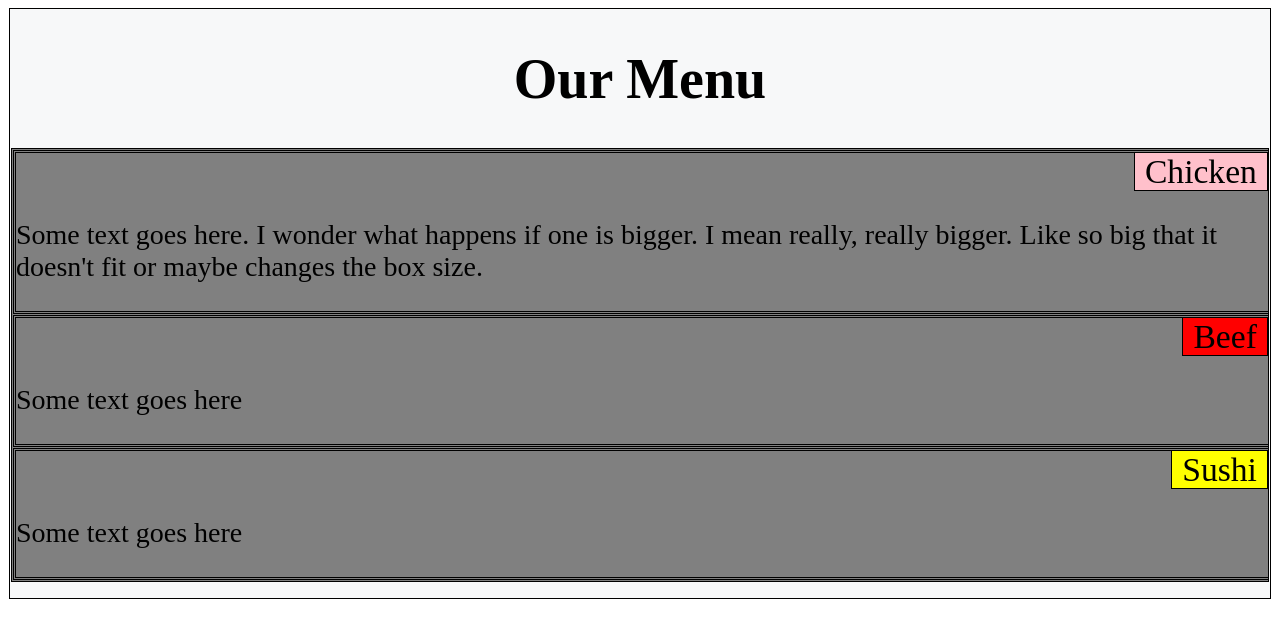
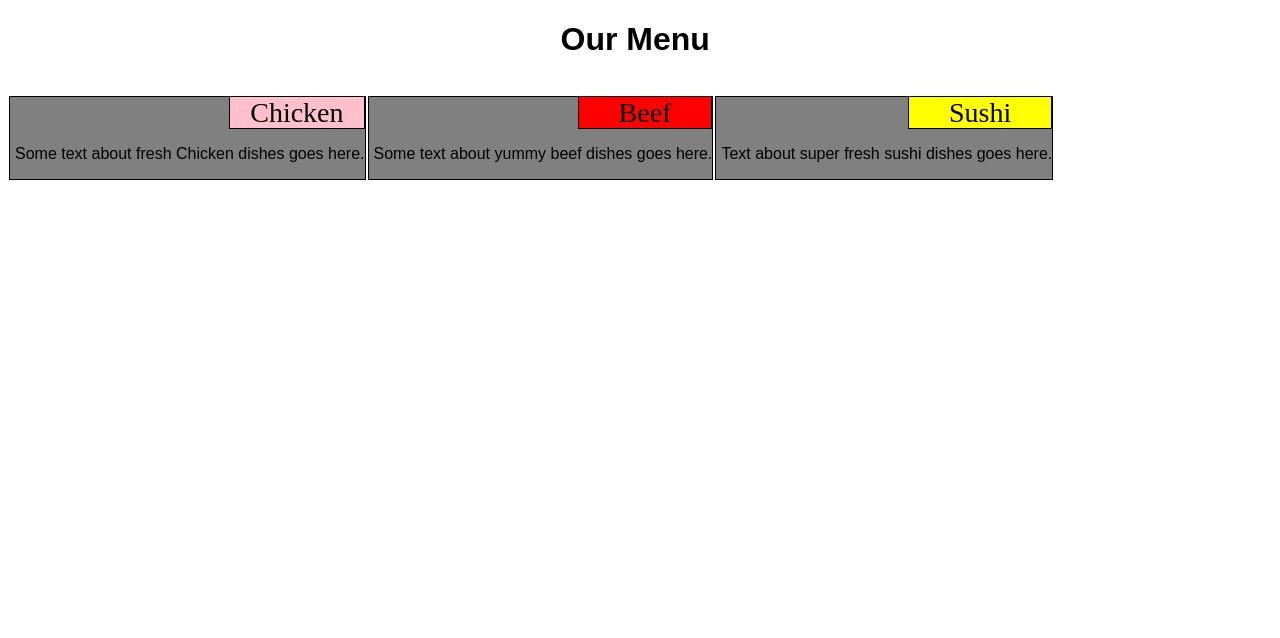
Before and after one commit to Wendy54/Module2, a plain HTML site: page site/index.html in a window 1280 px wide. Drawn offline with Linux system fonts and the light colour scheme.

Commit message:
still trying

```diff
--- a/site/index.html
+++ b/site/index.html
@@ -1,84 +1,105 @@
 <!DOCTYPE html>
 <html>
+
 <head>
 <meta charset="utf-8">
-
 <meta name="viewport" content="width=device-width, initial-scale=1">
 
 <title>Module2-Assignment</title>
+
 </head>
 
 <style>
 
 
-
-div.container {
-	width: 100%;
-	margin:0px;
-	border:1px solid black;
-	line-height: 150%;
-	box-sizing: border-box;
+body {
+	background-color: #ffffff;
+	width:98%;
 
 }
 div.header {
 text-align:center;
 padding-bottom: 15px;
-font-size:175%;
-background-color: #f7f8f9;
+font-family:Arial;
 }
 
-div {
+
+div.section1 {
 border:1px solid black;
 margin:1px;
-overflow: hidden;
+padding:0px 0px 0px 5px;
 background:grey;
 text-align: right;
-align-content: right
+align-content:right;
+float:left ;
+overflow:auto;
+}
+div.section2 {
+border:1px solid black;
+margin:1px;
+padding:0px 0px 0px 5px;
+background:grey;
+text-align: right;
+align-content:right;
+float:left ;
+overflow:auto;
+}
+div.section3 {
+border:1px solid black;
+margin:1px;
+padding:0px 0px 0px 5px;
+background:grey;
+text-align: right;
+align-content:right;
+float:left;
+overflow:auto;
+}
 
-box-sizing: border-box;
+span1 {
+	border:1px solid black;
+	padding-right:20px;
+	padding-left:20px;
+	padding-top: 0px;
+	 font-color:black;
+	 background-color:pink;
+	 font-size: 175%;
+	 display: inline;
 
 
 	}
-
-
-name1 {
+span2 {
 	border:1px solid black;
-	padding-right: 10px;
-	padding-left: 10px;
-	text-align: right;
-	font-size: 120%;
-	 font-color:black;
-	 background:pink;
-	 align-content: right;
-
-
+	padding-right:40px;
+	padding-left:40px;
+	padding-top: 0px;
+	 font-color:white;
+	 background-color:red;
+ display: inline;
+	 font-size: 175%;
 
 	}
+	span3 {
+	border:1px solid black;
+	padding-right:40px;
+	padding-left:40px;
+	padding-top: 0px;
+	 font-color:black;
+	 background-color:yellow;
+	  display: inline;
+	 font-size: 175%;
 
-name2 {
-	border:1px solid black;
-	padding-right: 10px;
-	padding-left: 10px;
-	font-size: 120%;
-	 font-color:#f7f8f9;
-	  background:red;
-}
-name3 {
-	border:1px solid black;
-	padding-right: 10px;
-	padding-left: 10px;
-	font-size: 120%;
-	 font-color:black;
-	  background:yellow;
 	}
 
 p {
 
 text-align:left;
 font-color:black;
-overflow: auto;
+overflow: hidden
+font-size: 100%;
+font-family:arial;
 
 }
+
 @media (min-width:992px) {
 	 .col-lg-1, .col-lg-2, .col-lg-3 {
 
@@ -94,9 +115,11 @@ overflow: auto;
     width: 99.99%;
   }
 
+
 }
 /********** Medium devices only****/
 @media (min-width: 768px) and (max-width: 991px) {
+
   .col-md-1, .col-md-2, .col-md-3 {
 
     border: 1px solid black;
@@ -110,61 +133,36 @@ overflow: auto;
   .col-md-3 {
     width: 100%;
   }
-
-}
-
-}
+</style>
 
 
+<body>
+<div >
+<div class="header">
+	<h1>Our Menu</h1>
+</div>
+
+	<div class="section1">
+
+		<span1>Chicken</span1>
+		<p>Some text about fresh Chicken dishes goes here.</p>
+	</div>
 
 
- </style>
+	<div class="section2">
 
-<body>
-<divclass="container">
-<div class="header"><h1>Our Menu</h1></header>
+		<span2> Beef </span2>
+		<p>Some text about  yummy beef dishes goes here.</p>
 
+</div>
+	<div class="section3">
 
-
-
-<div class="row">
-  <div class="col-lg-3 col-md-6">
-  <div>
-  <name1 >Chicken</name1>
-  <p>Some text goes here. I wonder what happens if one is bigger. I mean really, really bigger. Like so big that it doesn't fit or maybe changes the box size.</p>
-  </div>
-  </div>
-  <div class="col-lg-3 col-md-6">
-  <div>
-	<name2 >Beef</name2>
-	<p>	Some text goes here	</p>
-	</div>
-	</div>
-  <div class="col-lg-3 col-md-6">
-  <div>
-	<name3 >Sushi</name3>
-	<p>Some text goes here</p>
-	</div>
+		<span3>Sushi</span3>
+		<p>Text about super fresh sushi dishes goes here.</p>
 	</div>
 
 </div>
 
-
-
-
-
-
-
-
-
-
-
-
-
-
-</div.container>
 </body>
 
-
-
 </html>
```
Also changed, not shown: site/notindex.html (added, +170 -0 lines). Lines whose indentation alone changed are shown as unchanged.
